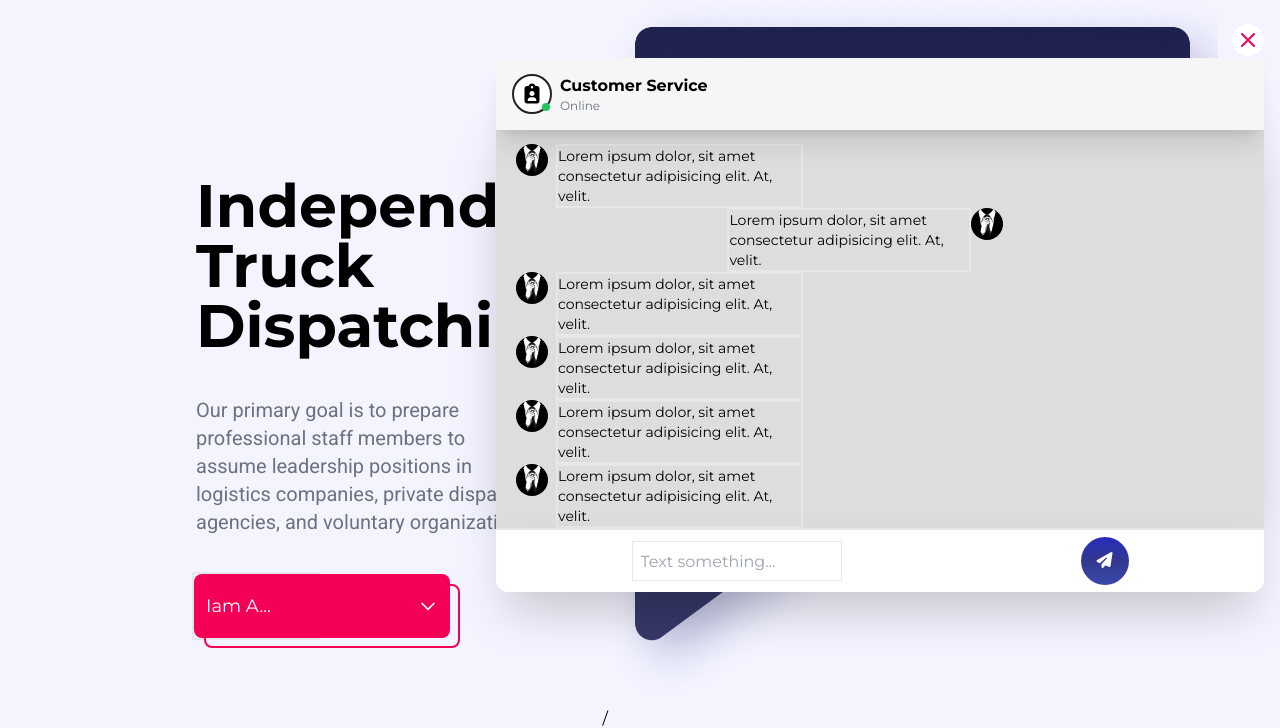
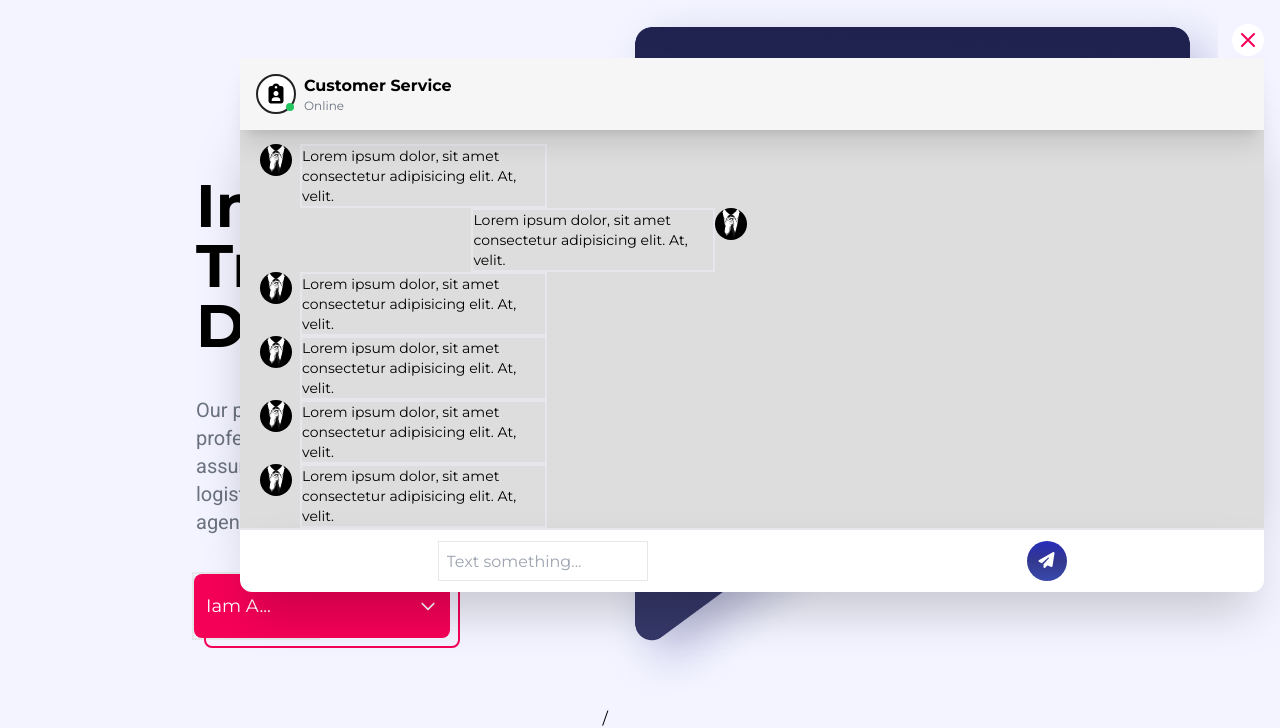
Before and after one commit to FixxooXD/Frontend-Project-2, a website: page index.html in a window 1280 px wide. Shown: the part 80-808 px from the top of the page. Drawn offline with nearby package versions, Linux system fonts and the light colour scheme; a web font is replaced by a local one.

Commit message:
Still Checkinggit add .!

```diff
--- a/index.html
+++ b/index.html
@@ -632,7 +632,7 @@
   </svg>
   </button>
 
-  <div class="flex flex-row p-2 py-4 bg-[#F6F6F6]  px-4 shadow-xl fixed top-[8.6rem] w-[60%] z-40 bg-white right-4">
+  <div class="flex flex-row p-2 py-4 bg-[#F6F6F6]  px-4 shadow-xl fixed top-[8.6rem] w-[80%] z-40 bg-white right-4">
     <div class="border-2 border-[#222] h-10 w-10 flex justify-center items-center rounded-full relative bg-white">
     <i class="fa-solid fa-clipboard-user text-xl"></i>
     <div class="bg-[#22c55e] w-2 h-2 rounded-full absolute top-[1.7rem] right-0"></div>
@@ -642,7 +642,7 @@
     <h3 class="text-xs text-gray-500" >Online</h3>
   </div>
   </div>
-    <div class="w-[60%] h-[26rem] bg-[#DDDDDD] overflow-y-auto float-right fixed top-[12rem] z-30  right-4 shadow-2xl">
+    <div class="w-[80%] h-[26rem] bg-[#DDDDDD] overflow-y-auto float-right fixed top-[12rem] z-30  right-4 shadow-2xl">
 
   <!-- chating-interface -->
       <div id="chatInterface" class="p-5 py-8">
@@ -681,11 +681,11 @@
       </div>
 
   <!-- chat-keyboard -->
-    <div class="flex fixed h-16 w-[60%] bottom-12 justify-around items-center px-4 bg-white top-[38rem] border-t-2 rounded-b-xl shadow-2xl">
+    <div class="flex fixed h-16 w-[80%] bottom-12 justify-around items-center px-2 bg-white top-[38rem] border-t-2 rounded-b-xl shadow-2xl">
     <div>
     <input placeholder="Text something..." class="border h-10 text-base p-2" type="text" name="" id="">
     </div>
-    <button id="enter" class="enter h-12 w-12 rounded-full">
+    <button id="enter" class="enter h-10 w-10 rounded-full">
       <i class="fa-solid fa-paper-plane text-white"></i>
     </button>
   </div>
```
Also changed, not shown: src/output.css.
